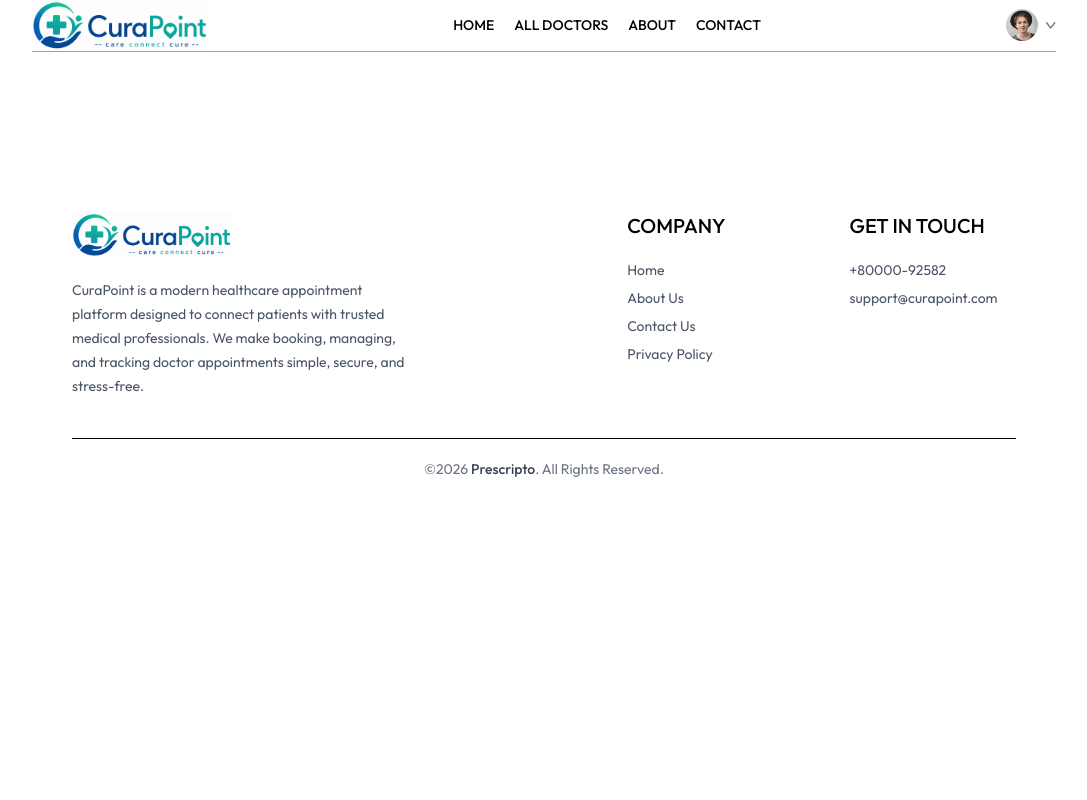
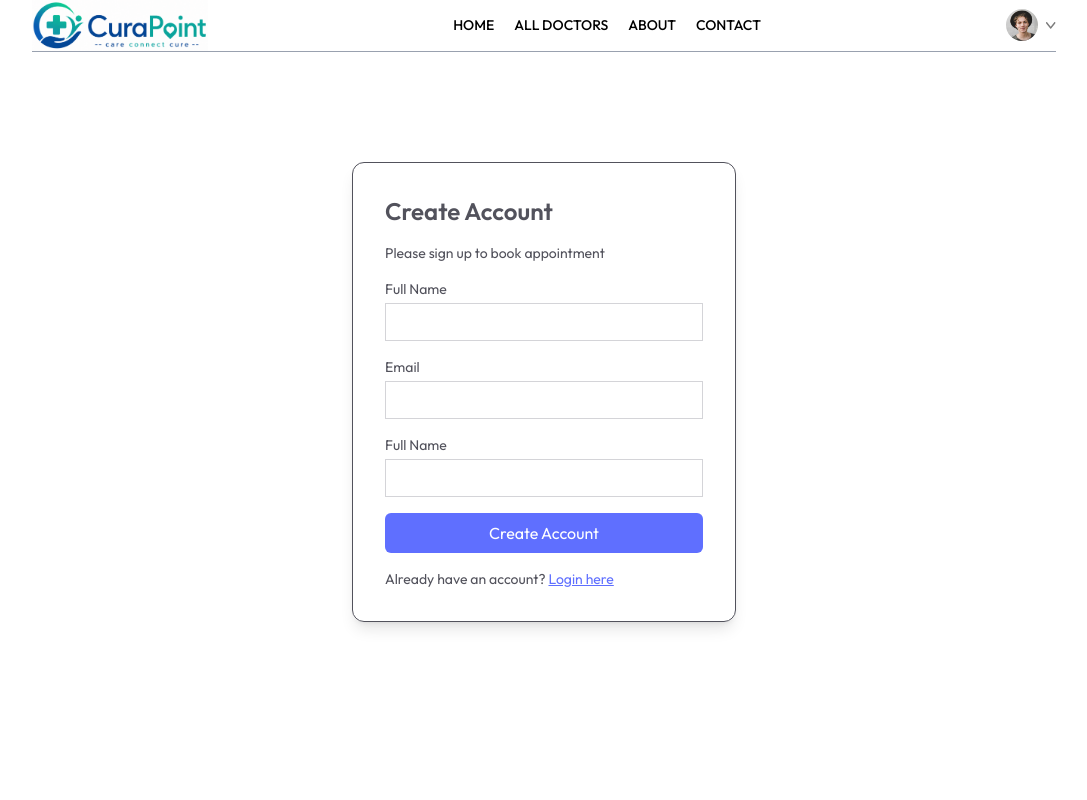
Before and after one commit to Lokesh-0805/CuraPoint, a React (Vite) app in the folder frontend/: page /login in a window 1280 px wide. Shown: the top 800 px of the page, without its empty margins (96-1183 px from the left). Built offline with nearby package versions, Linux system fonts and the light colour scheme.

Commit message:
Login Page added.

```diff
--- a/frontend/src/components/Navbar.jsx
+++ b/frontend/src/components/Navbar.jsx
@@ -46,7 +46,7 @@
                     </div>
 
                 </div>
-                :<button onClick={()=>navigate('/login')} className ='bg-primary text-white px-5 py-2 rounded-full font-light hidden md:block'>Create Account</button>
+                :<button onClick={()=>navigate('/login')} className ='bg-primary text-white px-5 py-2 rounded-full font-light hidden md:block cursor-pointer'>Create Account</button>
             }
         </div>
     </div>
--- a/frontend/src/pages/Login.jsx
+++ b/frontend/src/pages/Login.jsx
@@ -1,10 +1,45 @@
-import React from 'react'
+import React, { useState } from 'react'
 
 const Login = () => {
+
+  const [state,setState] = useState('Sign Up')
+
+  const [email,setEmail] = useState('')
+  const [password,setPassword] = useState('')
+  const [name,setName] = useState('')
+
+  const onSubmitHandler = async (event) => {
+    event.preventDefault()
+  }
+
   return (
-    <div>
+    <form className='min-h-[80vh] flex items-center'>
+        <div className="flex flex-col gap-4 m-auto p-8 min-w-[340px] sm:min-w-96 border rounded-xl shadow-lg text-sm text-zinc-600">
+          <p className="text-2xl font-semibold">{state === 'Sign Up' ? "Create Account" : "Login"}</p>
+          <p>Please {state === 'Sign Up' ? "sign up" : "log in"} to book appointment</p>
+          {
+            state === "Sign Up" && <div className ='w-full'>
+            <p>Full Name</p>
+            <input className='border border-zinc-300 w-full p-2 mt-1' type="text" onChange={(e)=>setName(e.target.name)} value={name} />
+          </div>
+          }
 
-    </div>
+          <div className ='w-full'>
+            <p>Email</p>
+            <input className='border border-zinc-300 w-full p-2 mt-1' type="email" onChange={(e)=>setEmail(e.target.name)} value={name} />
+          </div>
+          <div className ='w-full'>
+            <p>Full Name</p>
+            <input className='border border-zinc-300 w-full p-2 mt-1' type="password" onChange={(e)=>setPassword(e.target.name)} value={password} />
+          </div>
+          <button className='bg-primary text-white w-full py-2 rounded-md text-base cursor-pointer'>{state === 'Sign Up' ? "Create Account" : "Login"}</button>
+          {
+            state === "Sign Up"
+            ? <p>Already have an account? <span onClick ={()=>setState('Login')} className='text-primary underline cursor-pointer'>Login here</span></p>
+            : <p>Create a new account? <span onClick ={()=>setState('Sign Up')} className='text-primary underline cursor-pointer'>Click here</span></p>
+          }
+        </div>
+    </form>
   )
 }
 
```
